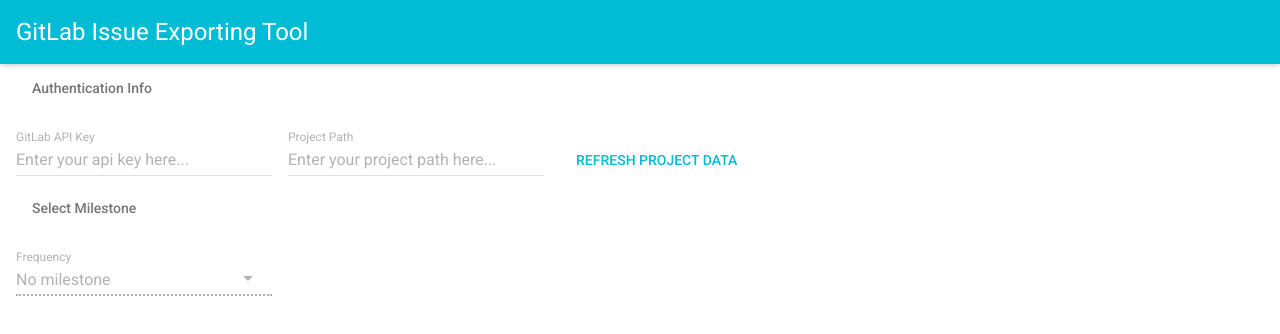
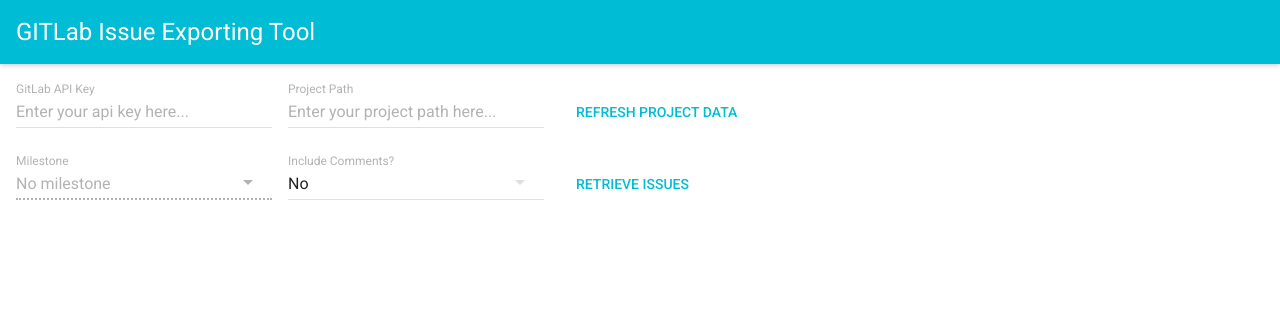
Before and after one commit to kvzaytsev/glie, a React app: page / in a window 1280 px wide. Built offline with nearby package versions, Linux system fonts and the light colour scheme; what react-tap-event-plugin would draw is missing.

Commit message:
Some UI changes

```diff
--- a/src/components/app.component.js
+++ b/src/components/app.component.js
@@ -22,7 +22,7 @@
   render() {
     return (
       <div>
-        <AppBar title="GitLab Issue Exporting Tool" iconElementLeft={<span/>} />
+        <AppBar title="GITLab Issue Exporting Tool" iconElementLeft={<span/>} />
         <ProjectSettings apiKey={USER_API_KEY} projectPath={USER_PROJECT_PATH}/>
         <Milestones milestones={this.props.milestones} />
       </div>
--- a/src/components/milestones/milestones.component.css
+++ b/src/components/milestones/milestones.component.css
@@ -1,4 +1,22 @@
 .root {
+  padding-left: 16px;
+  display: flex;
+}
 
-  padding-left: 16px;
+.content {
+   display: flex;
 }
+
+.select-field {
+  margin-left: 16px;
+}
+
+.select-field:first-child {
+  margin-left: 0;
+}
+
+.button-wrap {
+  margin-left: 16px;
+  margin-top: auto;
+  margin-bottom: 7px;
+}
--- a/src/components/milestones/milestones.component.js
+++ b/src/components/milestones/milestones.component.js
@@ -7,6 +7,7 @@
 import Subheader from 'material-ui/Subheader';
 import SelectField from 'material-ui/SelectField';
 import MenuItem from 'material-ui/MenuItem';
+import FlatButton from 'material-ui/FlatButton';
 
 class ProjectSettings extends Component {
 
@@ -15,34 +16,65 @@
 
     this.bindMethods();
     this.state = {
-      selected: 'nope'
+      selected: 'nope',
+      includeComments: false
     };
   }
 
   bindMethods() {
     this.getMilestoneList = this.getMilestoneList.bind(this);
     this.onMilestoneChange = this.onMilestoneChange.bind(this);
+    this.onIncludeCommentsChange = this.onIncludeCommentsChange.bind(this);
   }
 
   render() {
     return (
       <div className={Styles.root}>
 
-        <Subheader>Select Milestone</Subheader>
-
-        <SelectField disabled={this.props.milestones.length === 0} value={this.state.selected} floatingLabelText="Frequency" onChange={this.onMilestoneChange}>
+        <SelectField
+          className={Styles['select-field']}
+          disabled={this.props.milestones.length === 0}
+          value={this.state.selected}
+          floatingLabelText="Milestone"
+          onChange={this.onMilestoneChange}
+        >
           {
-            this.getMilestoneList().map(milestone =>
-              <MenuItem value={milestone.value} primaryText={milestone.text} key={milestone.key} />
-            )
+            this.getMilestoneList().map(milestone => <MenuItem value={milestone.value} primaryText={milestone.text} key={milestone.key} /> )
           }
         </SelectField>
+
+        <SelectField
+          className={Styles['select-field']}
+          floatingLabelText="Include Comments?"
+          value={this.state.includeComments}
+          onChange={this.onIncludeCommentsChange}
+        >
+          <MenuItem value={false} primaryText="No" />
+          <MenuItem value={true} primaryText="Yes" />
+        </SelectField>
+
+        <div className={Styles['button-wrap']}>
+            <FlatButton
+              label="Retrieve Issues"
+              primary={true}
+              onTouchTap={this.onRetrieveIssuesClick}
+            />
+        </div>
+
       </div>
     );
   }
 
   onMilestoneChange(event, key, value) {
-    this.setState({selected: value});
+    this.setState({ selected: value });
+  }
+
+  onIncludeCommentsChange(event, key, value) {
+    this.setState({ includeComments: value });
+  }
+
+  onRetrieveIssuesClick() {
+    this.props.requestIssues(this.state);
   }
 
   getMilestoneList() {
@@ -64,6 +96,12 @@
         type: MILESTONES_REQUESTED,
         payload
       });
+    },
+    requestIssues: (state) => {
+      dispatch({
+        type: PROJECT_DATA_REQUESTED,
+        payload: { apiKey, projectPath }
+      });
     }
   })
 )(ProjectSettings);
--- a/src/components/project-settings/project-settings.component.js
+++ b/src/components/project-settings/project-settings.component.js
@@ -30,7 +30,6 @@
   render() {
     return (
       <div className={Styles.root}>
-        <Subheader>Authentication Info</Subheader>
 
         <div className={Styles.content}>
           <TextField
--- a/src/events.js
+++ b/src/events.js
@@ -1,19 +1,26 @@
+export const PROJECT_DATA_REQUESTED = 'PROJECT_DATA.REQUESTED';
 export const PROJECT_DATA_SUCCEEDED = 'PROJECT_DATA.SUCCEEDED';
 export const PROJECT_DATA_FAILED = 'PROJECT_DATA.FAILED';
-export const PROJECT_DATA_REQUESTED = 'PROJECT_DATA.REQUESTED';
 
+export const MILESTONES_REQUESTED = 'MILESTONES.REQUESTED';
 export const MILESTONES_SUCCEEDED = 'MILESTONES.SUCCEEDED';
 export const MILESTONES_FAILED = 'MILESTONES.FAILED';
-export const MILESTONES_REQUESTED = 'MILESTONES.REQUESTED';
+
+export const ISSUES_REQUESTED = 'ISSUES.REQUESTED';
+export const ISSUES_SUCCEEDED = 'ISSUES.SUCCEEDED';
+export const ISSUES_FAILED = 'ISSUES.FAILED';
 
 export const TOKEN_ACCEPTED = 'TOKEN.ACCEPTED';
 
 export default {
+  PROJECT_DATA_REQUESTED,
   PROJECT_DATA_SUCCEEDED,
   PROJECT_DATA_FAILED,
-  PROJECT_DATA_REQUESTED,
+  MILESTONES_REQUESTED,
   MILESTONES_SUCCEEDED,
   MILESTONES_FAILED,
-  MILESTONES_REQUESTED,
+  ISSUES_REQUESTED,
+  ISSUES_SUCCEEDED,
+  ISSUES_FAILED,
   TOKEN_ACCEPTED
 }
```
Also changed, not shown: 2 other files.
